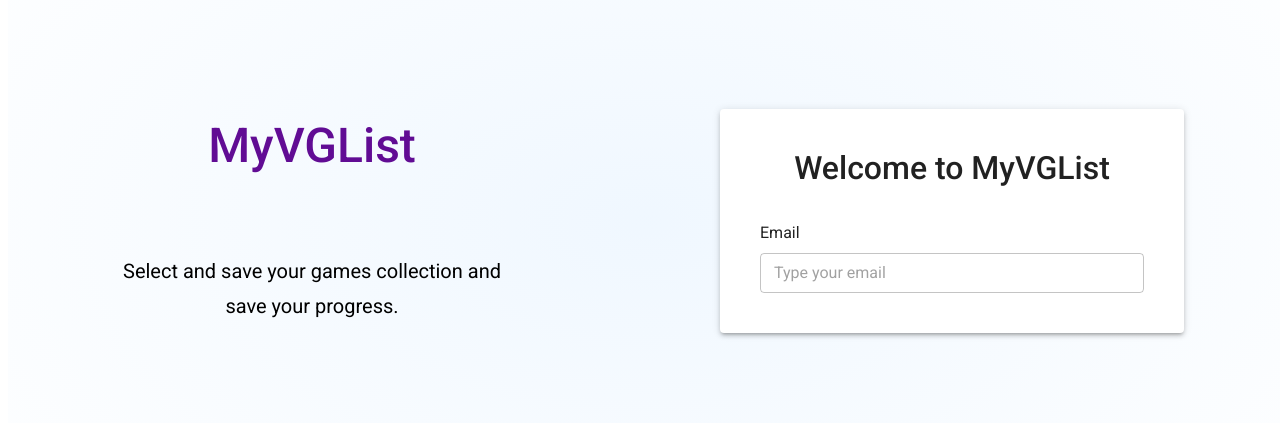
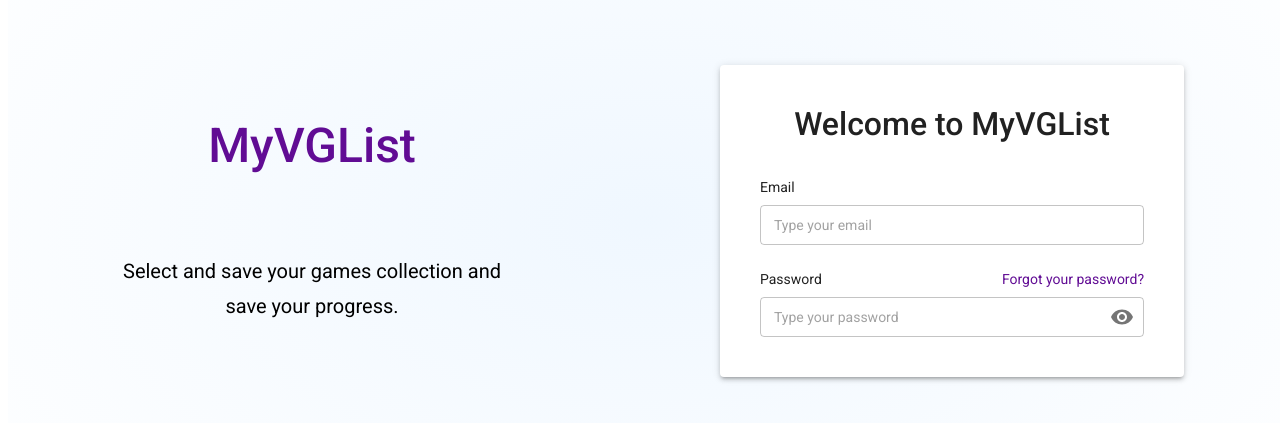
Before and after one commit to EduardoLariosEspinoza/vg-list-react-firebase, a React (Vite) app: page / in a window 1280 px wide. Shown: the part 147-570 px from the top of the page. Built offline with nearby package versions, Linux system fonts and the light colour scheme; no server answers.

Commit message:
Password input added with styles

```diff
--- a/src/main.tsx
+++ b/src/main.tsx
@@ -47,6 +47,9 @@
     body1: {
       fontSize: '1rem',
     },
+    body2: {
+      fontSize: '0.875rem',
+    },
   },
 };
 
--- a/src/pages/auth/index.tsx
+++ b/src/pages/auth/index.tsx
@@ -1,7 +1,11 @@
+import { useState } from "react";
 import {
   Box,
   FormControl,
   FormLabel,
+  IconButton,
+  InputAdornment,
+  Link,
   Paper,
   Stack,
   TextField,
@@ -10,8 +14,10 @@
 import { auth, provider } from "../../config/firebase";
 import { signInWithPopup } from "firebase/auth";
 import { useNavigate } from "react-router-dom";
+import { Visibility, VisibilityOff } from "@mui/icons-material";
 
 function Auth() {
+  const [showPassword, setShowPassword] = useState(false);
   const navigate = useNavigate();
 
   const authWithGoogle = async () => {
@@ -25,6 +31,8 @@
 
     localStorage.setItem("auth", JSON.stringify(authInfo));
   };
+
+  const handleClickShowPassword = () => setShowPassword((show) => !show);
 
   // Separate info and auth card into two different components
   return (
@@ -69,12 +77,11 @@
                 width: "100%",
                 alignItems: "left",
                 gap: 1,
-                borderRadius: 2,
               }}
             >
               <FormLabel htmlFor="email">
                 <Typography
-                  variant="body1"
+                  variant="body2"
                   sx={{ color: "text.primary", textAlign: "left" }}
                 >
                   Email
@@ -88,6 +95,59 @@
                 required
                 fullWidth
                 size="small"
+                sx={{ "& input::placeholder": { fontSize: "0.875rem" } }}
+              />
+            </FormControl>
+
+            <FormControl fullWidth sx={{ mt: 3, gap: 1 }}>
+              <Box sx={{ display: "flex", justifyContent: "space-between" }}>
+                <FormLabel htmlFor="password">
+                  <Typography
+                    variant="body2"
+                    sx={{ color: "text.primary", textAlign: "left" }}
+                  >
+                    Password
+                  </Typography>
+                </FormLabel>
+
+                <Link
+                  component="button"
+                  type="button"
+                  underline="hover"
+                  variant="body2"
+                >
+                  Forgot your password?
+                </Link>
+              </Box>
+
+              <TextField
+                placeholder="Type your password"
+                id="password"
+                type={showPassword ? "text" : "password"}
+                name="password"
+                required
+                fullWidth
+                size="small"
+                sx={{ "& input::placeholder": { fontSize: "0.875rem" } }}
+                slotProps={{
+                  input: {
+                    endAdornment: (
+                      <InputAdornment position="end">
+                        <IconButton
+                          aria-label={
+                            showPassword
+                              ? "Hide the password"
+                              : "Display the password"
+                          }
+                          onClick={handleClickShowPassword}
+                          edge="end"
+                        >
+                          {showPassword ? <VisibilityOff /> : <Visibility />}
+                        </IconButton>
+                      </InputAdornment>
+                    ),
+                  },
+                }}
               />
             </FormControl>
           </Box>
```
